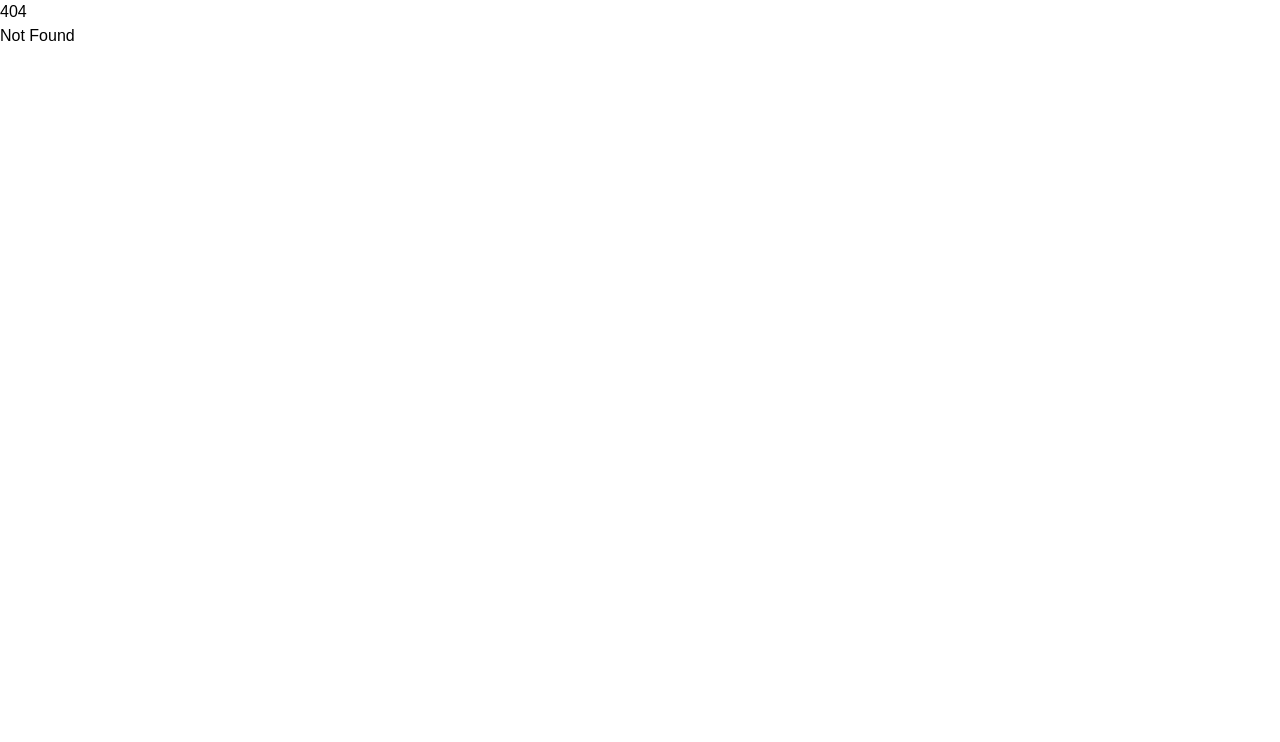
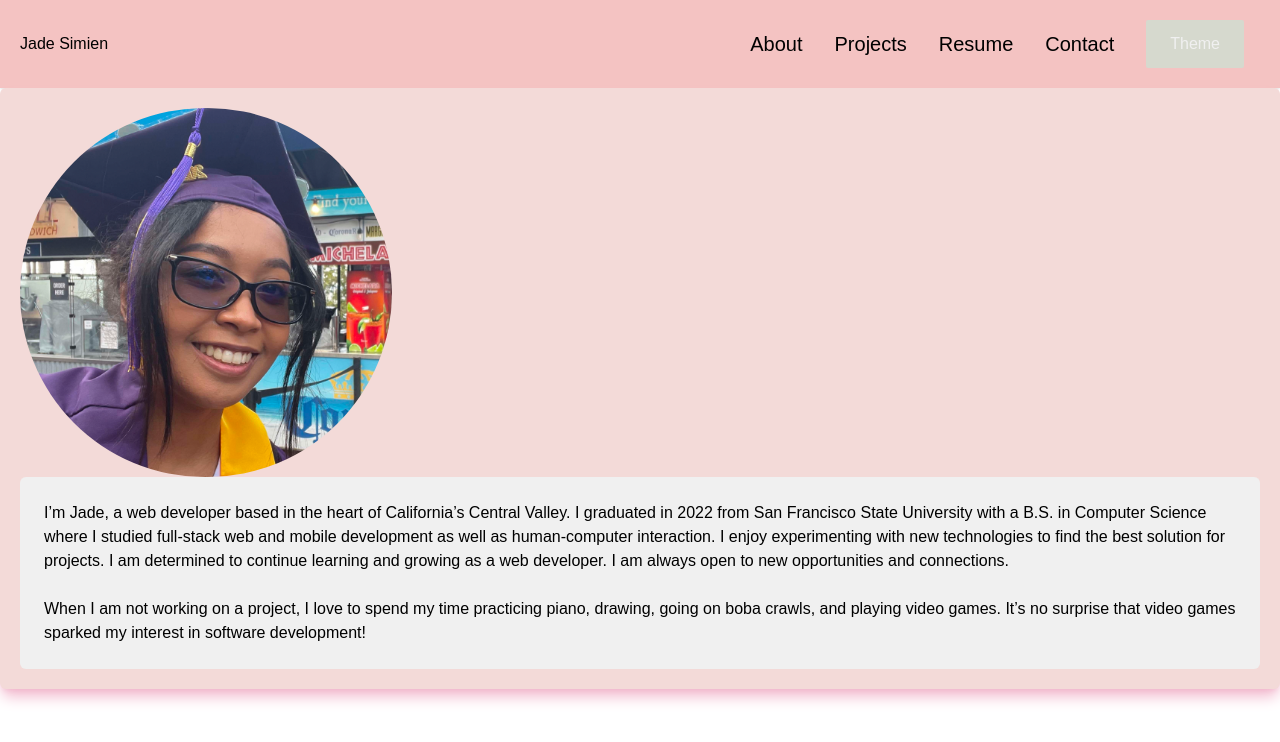
Before and after one commit to JadeS01/portfolio, a SvelteKit app in the folder portfolio/: page /about in a window 1280 px wide. Before the commit this address had no page. Shown: the top 742 px of the page. Built offline with nearby package versions, Linux system fonts and the light colour scheme.

Commit message:
wrote out bio

```diff
--- a/portfolio/src/app.postcss
+++ b/portfolio/src/app.postcss
@@ -12,6 +12,14 @@
 @layer components {
     .lavender-card {
         @apply bg-lavendar-primary rounded p-6 shadow-lg shadow-rose-600;
+    }
+
+    .peach-card {
+        @apply bg-peach-secondary rounded-md p-6 shadow-lg shadow-peach-tertiary;
+    }
+
+    .light-card {
+        @apply bg-lavender-secondary rounded-md p-6;
     }
 
     .peach-navbar {
--- a/portfolio/src/components/Footer.svelte
+++ b/portfolio/src/components/Footer.svelte
@@ -1,3 +1,9 @@
+<script lang="ts">
+	// default props can be: export let theme = "peach"
+	export let theme = 'peach';
+	// export let theme: string;
+</script>
+
 <div>
-	<div>Copyright © 2023 Jade Simien</div>
+	<div>Copyright © 2023 Jade Simien {theme}</div>
 </div>
--- a/portfolio/src/components/Navbar.svelte
+++ b/portfolio/src/components/Navbar.svelte
@@ -1,21 +1,3 @@
-<script lang="ts">
-	import { onMount } from 'svelte';
-	let isMenuOpen = false;
-	function toggleMenu(e: MouseEvent) {
-		const element = e.target as HTMLElement;
-		console.log(element.className);
-		isMenuOpen = !isMenuOpen;
-		let list = document.querySelector('ul');
-		// element?.name === 'menu-outline'
-		// 	? ((e.name = 'close-outline'),
-		// 	  list?.classList.add('top-[80px]'),
-		// 	  list?.classList.add('opacity-100'))
-		// 	: ((e.name = 'menu-outline'),
-		// 	  list?.classList.remove('top-[80px]'),
-		// 	  list?.classList.remove('opacity-100'));
-	}
-</script>
-
 <div>
 	<nav class="peach-navbar">
 		<div class="flex justify-between items-center">
@@ -23,20 +5,15 @@
 				<h1>Jade Simien</h1>
 			</span>
 			<span class="text-3xl cursor-pointer md:hidden block">
-				{#if !isMenuOpen}
-					<ion-icon name="menu-outline" on:click={toggleMenu} />
-				{/if}
-				{#if isMenuOpen}
-					<ion-icon name="close-outline" on:click={toggleMenu} />
-				{/if}
+				<ion-icon name="menu-outline" />
 			</span>
 		</div>
 
 		<ul class="navbar-links">
-			<li class="link-wrapper"><a href="/" class="peach-link">About</a></li>
-			<li class="link-wrapper"><a href="/" class="peach-link">Projects</a></li>
-			<li class="link-wrapper"><a href="/" class="peach-link">Resume</a></li>
-			<li class="link-wrapper"><a href="/" class="peach-link">Contact</a></li>
+			<li class="link-wrapper"><a href="/about" class="peach-link">About</a></li>
+			<li class="link-wrapper"><a href="/projects" class="peach-link">Projects</a></li>
+			<li class="link-wrapper"><a href="/resume" class="peach-link">Resume</a></li>
+			<li class="link-wrapper"><a href="/contact" class="peach-link">Contact</a></li>
 			<button class="peach-accent-button">Theme</button>
 			<h2 class="" />
 		</ul>
--- a/portfolio/src/routes/+layout.svelte
+++ b/portfolio/src/routes/+layout.svelte
@@ -1,7 +1,9 @@
 <script lang="ts">
 	import '../app.postcss';
+	import Navbar from '../components/Navbar.svelte';
 </script>
 
 <main>
+	<Navbar />
 	<slot />
 </main>
--- a/portfolio/src/routes/+page.svelte
+++ b/portfolio/src/routes/+page.svelte
@@ -2,13 +2,18 @@
 	let name = 'Jade';
 	let theme = 'lavender';
 	import Footer from '../components/Footer.svelte';
-	import Navbar from '../components/Navbar.svelte';
-	import NavBar from '../components/Navbar.svelte';
 </script>
 
 <h1 class="bg-peach-primary">Welcome to SvelteKit, {name}</h1>
-<Navbar />
 <p>Visit <a href="https://kit.svelte.dev">kit.svelte.dev</a> to read the documentation</p>
-<!-- <footer class="lavender-card">
+<footer class="lavender-card">
+	<!-- can pass props like {...props}-->
+	<Footer {theme} />
 	<Footer />
-</footer> -->
+</footer>
+
+<!-- conditions in svelte:
+{#if x > 10}
+{:else if 5 > x}
+{:else}
+{/if} -->
--- /dev/null
+++ b/portfolio/src/routes/about/+page.svelte
@@ -0,0 +1,26 @@
+<div>
+	<div class="p-5 peach-card">
+		<img
+			src="/Screen Shot 2023-02-19 at 9.16.02 PM.png"
+			alt="Jade"
+			class="rounded-full max-w-screen-sm min-w-screen-sm"
+			width="30%"
+		/>
+		<div class="light-card">
+			<div>
+				I’m Jade, a web developer based in the heart of California’s Central Valley. I graduated in
+				2022 from San Francisco State University with a B.S. in Computer Science where I studied
+				full-stack web and mobile development as well as human-computer interaction. I enjoy
+				experimenting with new technologies to find the best solution for projects. I am determined
+				to continue learning and growing as a web developer. I am always open to new opportunities
+				and connections.
+			</div>
+			<br />
+			<div>
+				When I am not working on a project, I love to spend my time practicing piano, drawing, going
+				on boba crawls, and playing video games. It’s no surprise that video games sparked my
+				interest in software development!
+			</div>
+		</div>
+	</div>
+</div>
--- /dev/null
+++ b/portfolio/src/routes/contact/+page.svelte
@@ -0,0 +1 @@
+<div>contact</div>
--- /dev/null
+++ b/portfolio/src/routes/projects/+page.svelte
@@ -0,0 +1 @@
+<div>projects</div>
--- /dev/null
+++ b/portfolio/src/routes/resume/+page.svelte
@@ -0,0 +1 @@
+<div>resume</div>
```
Also changed, not shown: portfolio/static/Screen Shot 2023-02-19 at 9.16.02 PM.png (added).
